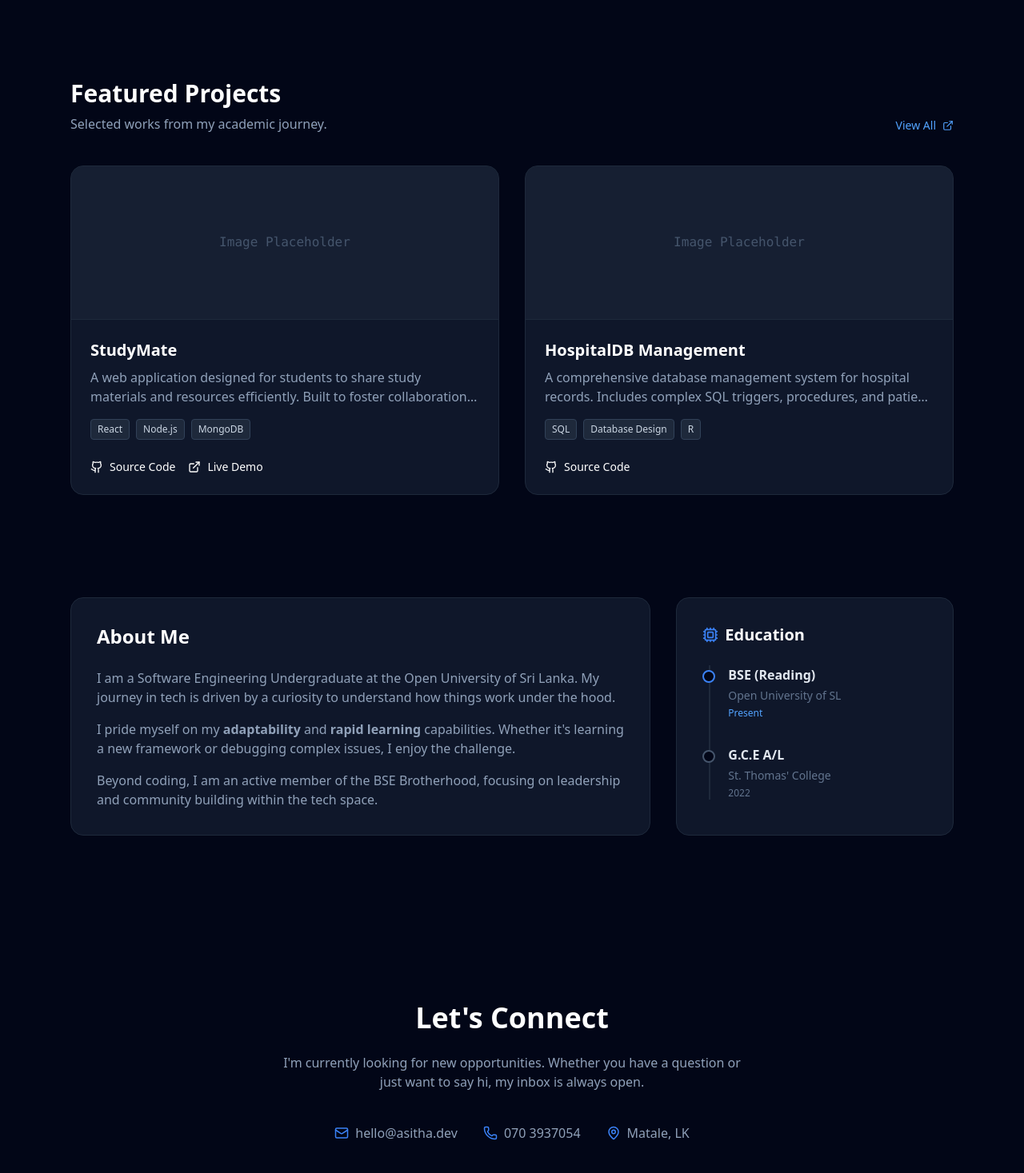
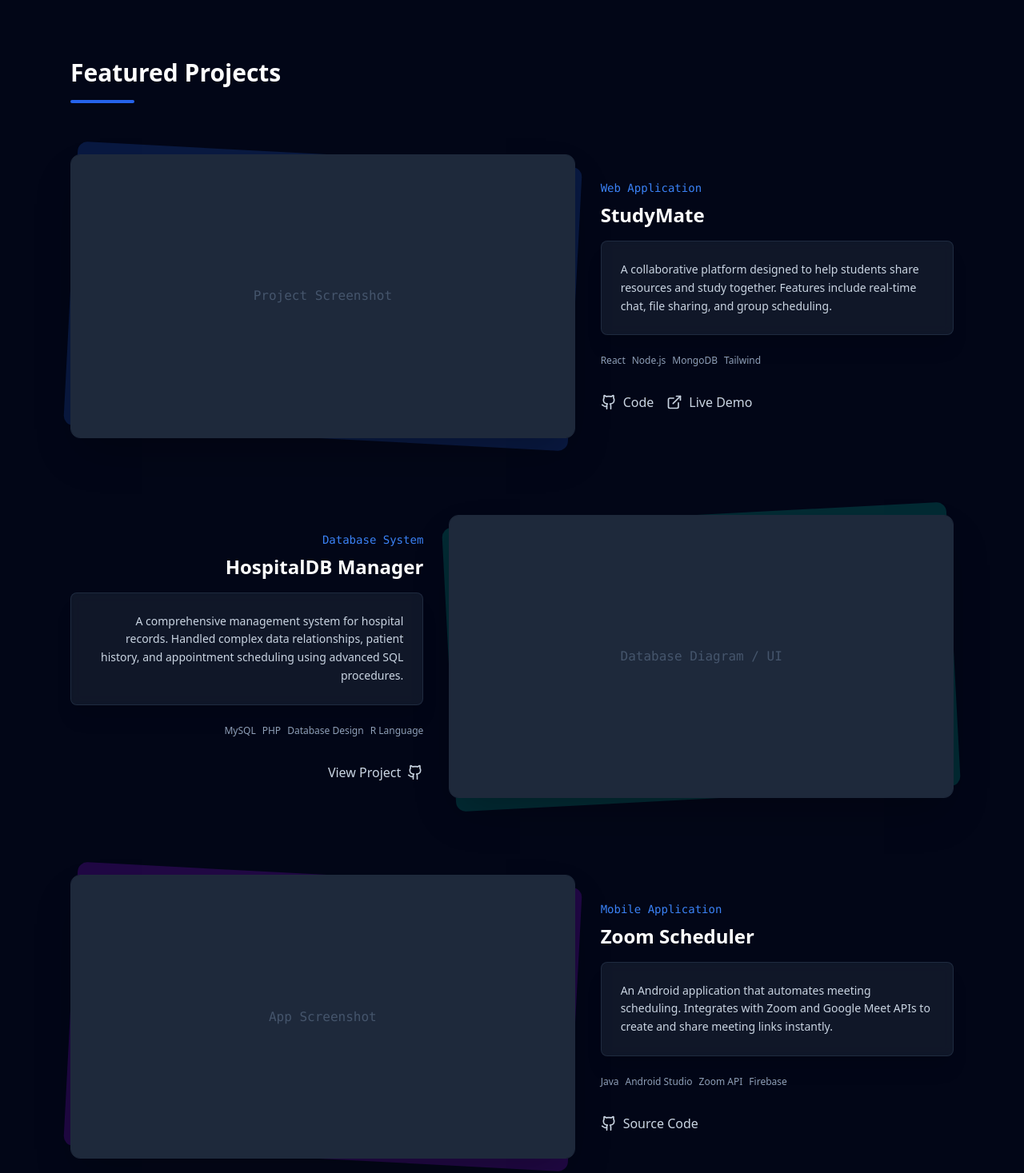
Before and after one commit to AsithaWijerathne/About-me, a React (Vite) app: page / in a window 1280 px wide. Shown: the part 1020-2487 px from the top of the page at 80% size. Built offline with nearby package versions, Linux system fonts and the light colour scheme.

Commit message:
profile picture

```diff
--- a/src/App.jsx
+++ b/src/App.jsx
@@ -13,6 +13,7 @@ import {
   MapPin,
   Phone,
   User,
+  Smartphone,
 } from "lucide-react";
 import "./App.css";
 
@@ -75,13 +76,14 @@ const App = () => {
               Software Engineering Undergraduate
             </div>
             <h1 className="text-5xl md:text-6xl font-bold text-white leading-tight">
-              Building Scalable <br />
-              <span className="text-slate-500">Solutions & Elegant Code.</span>
+              Code. Create. <br />
+              <span className="text-slate-500">Innovate.</span>
             </h1>
             <p className="text-lg text-slate-400 max-w-lg leading-relaxed">
-              I am Asitha Wijerathne. I build accessible, pixel-perfect things
-              for the web. Currently focused on mastering full-stack
-              development.
+              I am Asitha Wijerathne, a Software Engineering Undergraduate. I
+              bridge the gap between web and mobile, crafting responsive React
+              applications and native Android solutions that solve real-world
+              problems.
             </p>
             <div className="flex gap-4 pt-4">
               <a
@@ -112,7 +114,10 @@ const App = () => {
             <div className="relative w-72 h-72 md:w-96 md:h-96 bg-slate-800 rounded-2xl border border-slate-700 overflow-hidden shadow-2xl rotate-3 group-hover:rotate-0 transition-all duration-500">
               {/* Replace icon with: <img src="/your-photo.jpg" className="w-full h-full object-cover" /> */}
               <div className="w-full h-full flex items-center justify-center bg-slate-900">
-                <User size={80} className="text-slate-600" />
+                <img
+                  src="/src/assets/profile.jpg"
+                  className="w-full h-full object-cover"
+                />
               </div>
             </div>
           </div>
@@ -123,15 +128,22 @@ const App = () => {
           <h2 className="text-xl font-bold text-white mb-8 flex items-center gap-2">
             <Terminal size={20} className="text-blue-500" /> Technical Arsenal
           </h2>
-          <div className="grid grid-cols-2 md:grid-cols-4 gap-4">
+
+          {/* Updated grid to fit 5 items (2 cols on mobile, 3 on tablet, 5 on desktop) */}
+          <div className="grid grid-cols-2 md:grid-cols-3 lg:grid-cols-5 gap-4">
             {[
               {
                 icon: <Code2 />,
                 name: "Frontend",
-                desc: "React, Tailwind, Vite",
+                desc: "HTML, CSS, React, Tailwind, Vite",
               },
+              {
+                icon: <Smartphone />,
+                name: "Mobile App",
+                desc: "Java, Android Studio",
+              }, // <--- New Java/Android Card
               { icon: <Server />, name: "Backend", desc: "Node.js, Express" },
-              { icon: <Database />, name: "Database", desc: "SQL, MongoDB" },
+              { icon: <Database />, name: "Database", desc: "SQL" },
               { icon: <Layout />, name: "Design", desc: "Figma, UI/UX" },
             ].map((tech, idx) => (
               <div
@@ -148,93 +160,175 @@ const App = () => {
           </div>
         </section>
 
-        {/* PROJECTS SECTION */}
+        {/* PROJECTS SECTION - ZIG-ZAG STYLE */}
         <section id="projects">
-          <div className="flex justify-between items-end mb-10">
-            <div>
-              <h2 className="text-3xl font-bold text-white mb-2">
-                Featured Projects
-              </h2>
-              <p className="text-slate-400">
-                Selected works from my academic journey.
-              </p>
-            </div>
-            <a
-              href="#"
-              className="hidden md:flex items-center gap-2 text-blue-400 hover:text-blue-300 text-sm font-medium"
-            >
-              View All <ExternalLink size={14} />
-            </a>
+          <div className="mb-16">
+            <h2 className="text-3xl font-bold text-white mb-4">
+              Featured Projects
+            </h2>
+            <div className="h-1 w-20 bg-blue-600 rounded"></div>
           </div>
 
-          <div className="grid md:grid-cols-2 gap-8">
-            {/* Project 1: StudyMate */}
-            <div className="group relative bg-slate-900 border border-slate-800 rounded-2xl overflow-hidden hover:border-slate-600 transition-all">
-              <div className="h-48 bg-slate-800/50 flex items-center justify-center border-b border-slate-800">
-                <div className="text-slate-600 font-mono">
-                  Image Placeholder
+          <div className="space-y-24">
+            {/* Project 1: StudyMate (Image Left, Text Right) */}
+            <div className="grid md:grid-cols-12 gap-8 items-center">
+              {/* Image Area */}
+              <div className="md:col-span-7 relative group">
+                <div className="absolute inset-0 bg-blue-600/20 rounded-xl transform rotate-3 group-hover:rotate-0 transition-all duration-300"></div>
+                <div className="relative bg-slate-900 border border-slate-800 rounded-xl overflow-hidden aspect-video group-hover:-translate-y-2 transition-transform duration-300 shadow-2xl">
+                  {/* Replace with your actual screenshot later */}
+                  <div className="w-full h-full flex items-center justify-center bg-slate-800 text-slate-600 font-mono">
+                    Project Screenshot
+                  </div>
                 </div>
               </div>
-              <div className="p-6">
-                <h3 className="text-xl font-bold text-white mb-2 group-hover:text-blue-400 transition-colors">
+
+              {/* Text Area */}
+              <div className="md:col-span-5 flex flex-col items-start text-left">
+                <span className="text-blue-500 font-mono text-sm mb-2">
+                  Web Application
+                </span>
+                <h3 className="text-2xl font-bold text-white mb-4">
                   StudyMate
                 </h3>
-                <p className="text-slate-400 mb-4 line-clamp-2">
-                  A web application designed for students to share study
-                  materials and resources efficiently. Built to foster
-                  collaboration among peers.
-                </p>
-                <div className="flex gap-2 mb-6">
-                  {["React", "Node.js", "MongoDB"].map((tag) => (
+                <div className="bg-slate-800/50 p-6 rounded-lg backdrop-blur-sm border border-slate-700/50 mb-6 shadow-xl">
+                  <p className="text-slate-300 text-sm leading-relaxed">
+                    A collaborative platform designed to help students share
+                    resources and study together. Features include real-time
+                    chat, file sharing, and group scheduling.
+                  </p>
+                </div>
+
+                <div className="flex flex-wrap gap-2 mb-8">
+                  {["React", "Node.js", "MongoDB", "Tailwind"].map((tech) => (
                     <span
-                      key={tag}
-                      className="text-xs font-medium px-2 py-1 rounded bg-slate-800 text-slate-300 border border-slate-700"
+                      key={tech}
+                      className="text-xs font-medium text-slate-400"
                     >
-                      {tag}
+                      {tech}
                     </span>
                   ))}
                 </div>
+
                 <div className="flex gap-4">
-                  <button className="text-sm font-medium text-white hover:text-blue-400 flex items-center gap-2">
-                    <Github size={16} /> Source Code
-                  </button>
-                  <button className="text-sm font-medium text-white hover:text-blue-400 flex items-center gap-2">
-                    <ExternalLink size={16} /> Live Demo
-                  </button>
+                  <a
+                    href="#"
+                    className="flex items-center gap-2 text-slate-300 hover:text-blue-400 transition-colors"
+                  >
+                    <Github size={20} />{" "}
+                    <span className="font-medium">Code</span>
+                  </a>
+                  <a
+                    href="#"
+                    className="flex items-center gap-2 text-slate-300 hover:text-blue-400 transition-colors"
+                  >
+                    <ExternalLink size={20} />{" "}
+                    <span className="font-medium">Live Demo</span>
+                  </a>
                 </div>
               </div>
             </div>
 
-            {/* Project 2: HospitalDB */}
-            <div className="group relative bg-slate-900 border border-slate-800 rounded-2xl overflow-hidden hover:border-slate-600 transition-all">
-              <div className="h-48 bg-slate-800/50 flex items-center justify-center border-b border-slate-800">
-                <div className="text-slate-600 font-mono">
-                  Image Placeholder
+            {/* Project 2: HospitalDB (Text Left, Image Right) */}
+            <div className="grid md:grid-cols-12 gap-8 items-center">
+              {/* Text Area (Ordered last on mobile, first on desktop) */}
+              <div className="md:col-span-5 order-2 md:order-1 flex flex-col items-end text-right">
+                <span className="text-blue-500 font-mono text-sm mb-2">
+                  Database System
+                </span>
+                <h3 className="text-2xl font-bold text-white mb-4">
+                  HospitalDB Manager
+                </h3>
+                <div className="bg-slate-800/50 p-6 rounded-lg backdrop-blur-sm border border-slate-700/50 mb-6 shadow-xl relative z-10">
+                  <p className="text-slate-300 text-sm leading-relaxed">
+                    A comprehensive management system for hospital records.
+                    Handled complex data relationships, patient history, and
+                    appointment scheduling using advanced SQL procedures.
+                  </p>
+                </div>
+
+                <div className="flex flex-wrap justify-end gap-2 mb-8">
+                  {["MySQL", "PHP", "Database Design", "R Language"].map(
+                    (tech) => (
+                      <span
+                        key={tech}
+                        className="text-xs font-medium text-slate-400"
+                      >
+                        {tech}
+                      </span>
+                    )
+                  )}
+                </div>
+
+                <div className="flex gap-4">
+                  <a
+                    href="#"
+                    className="flex items-center gap-2 text-slate-300 hover:text-blue-400 transition-colors"
+                  >
+                    <span className="font-medium">View Project</span>{" "}
+                    <Github size={20} />
+                  </a>
                 </div>
               </div>
-              <div className="p-6">
-                <h3 className="text-xl font-bold text-white mb-2 group-hover:text-blue-400 transition-colors">
-                  HospitalDB Management
+
+              {/* Image Area */}
+              <div className="md:col-span-7 order-1 md:order-2 relative group">
+                <div className="absolute inset-0 bg-teal-500/20 rounded-xl transform -rotate-3 group-hover:rotate-0 transition-all duration-300"></div>
+                <div className="relative bg-slate-900 border border-slate-800 rounded-xl overflow-hidden aspect-video group-hover:-translate-y-2 transition-transform duration-300 shadow-2xl">
+                  <div className="w-full h-full flex items-center justify-center bg-slate-800 text-slate-600 font-mono">
+                    Database Diagram / UI
+                  </div>
+                </div>
+              </div>
+            </div>
+
+            {/* Project 3: Android App (Image Left, Text Right) */}
+            <div className="grid md:grid-cols-12 gap-8 items-center">
+              <div className="md:col-span-7 relative group">
+                <div className="absolute inset-0 bg-purple-600/20 rounded-xl transform rotate-3 group-hover:rotate-0 transition-all duration-300"></div>
+                <div className="relative bg-slate-900 border border-slate-800 rounded-xl overflow-hidden aspect-video group-hover:-translate-y-2 transition-transform duration-300 shadow-2xl">
+                  <div className="w-full h-full flex items-center justify-center bg-slate-800 text-slate-600 font-mono">
+                    App Screenshot
+                  </div>
+                </div>
+              </div>
+
+              <div className="md:col-span-5 flex flex-col items-start text-left">
+                <span className="text-blue-500 font-mono text-sm mb-2">
+                  Mobile Application
+                </span>
+                <h3 className="text-2xl font-bold text-white mb-4">
+                  Zoom Scheduler
                 </h3>
-                <p className="text-slate-400 mb-4 line-clamp-2">
-                  A comprehensive database management system for hospital
-                  records. Includes complex SQL triggers, procedures, and
-                  patient data handling.
-                </p>
-                <div className="flex gap-2 mb-6">
-                  {["SQL", "Database Design", "R"].map((tag) => (
-                    <span
-                      key={tag}
-                      className="text-xs font-medium px-2 py-1 rounded bg-slate-800 text-slate-300 border border-slate-700"
-                    >
-                      {tag}
-                    </span>
-                  ))}
+                <div className="bg-slate-800/50 p-6 rounded-lg backdrop-blur-sm border border-slate-700/50 mb-6 shadow-xl">
+                  <p className="text-slate-300 text-sm leading-relaxed">
+                    An Android application that automates meeting scheduling.
+                    Integrates with Zoom and Google Meet APIs to create and
+                    share meeting links instantly.
+                  </p>
                 </div>
+
+                <div className="flex flex-wrap gap-2 mb-8">
+                  {["Java", "Android Studio", "Zoom API", "Firebase"].map(
+                    (tech) => (
+                      <span
+                        key={tech}
+                        className="text-xs font-medium text-slate-400"
+                      >
+                        {tech}
+                      </span>
+                    )
+                  )}
+                </div>
+
                 <div className="flex gap-4">
-                  <button className="text-sm font-medium text-white hover:text-blue-400 flex items-center gap-2">
-                    <Github size={16} /> Source Code
-                  </button>
+                  <a
+                    href="#"
+                    className="flex items-center gap-2 text-slate-300 hover:text-blue-400 transition-colors"
+                  >
+                    <Github size={20} />{" "}
+                    <span className="font-medium">Source Code</span>
+                  </a>
                 </div>
               </div>
             </div>
@@ -307,7 +401,7 @@ const App = () => {
           <div className="flex justify-center gap-8 mb-10">
             <div className="flex items-center gap-2 text-slate-400">
               <Mail size={18} className="text-blue-500" />
-              <span>hello@asitha.dev</span>
+              <span>wijerathneasitha@gmail.com</span>
             </div>
             <div className="flex items-center gap-2 text-slate-400">
               <Phone size={18} className="text-blue-500" />
```
Also changed, not shown: src/assets/profile.jpg (added).
